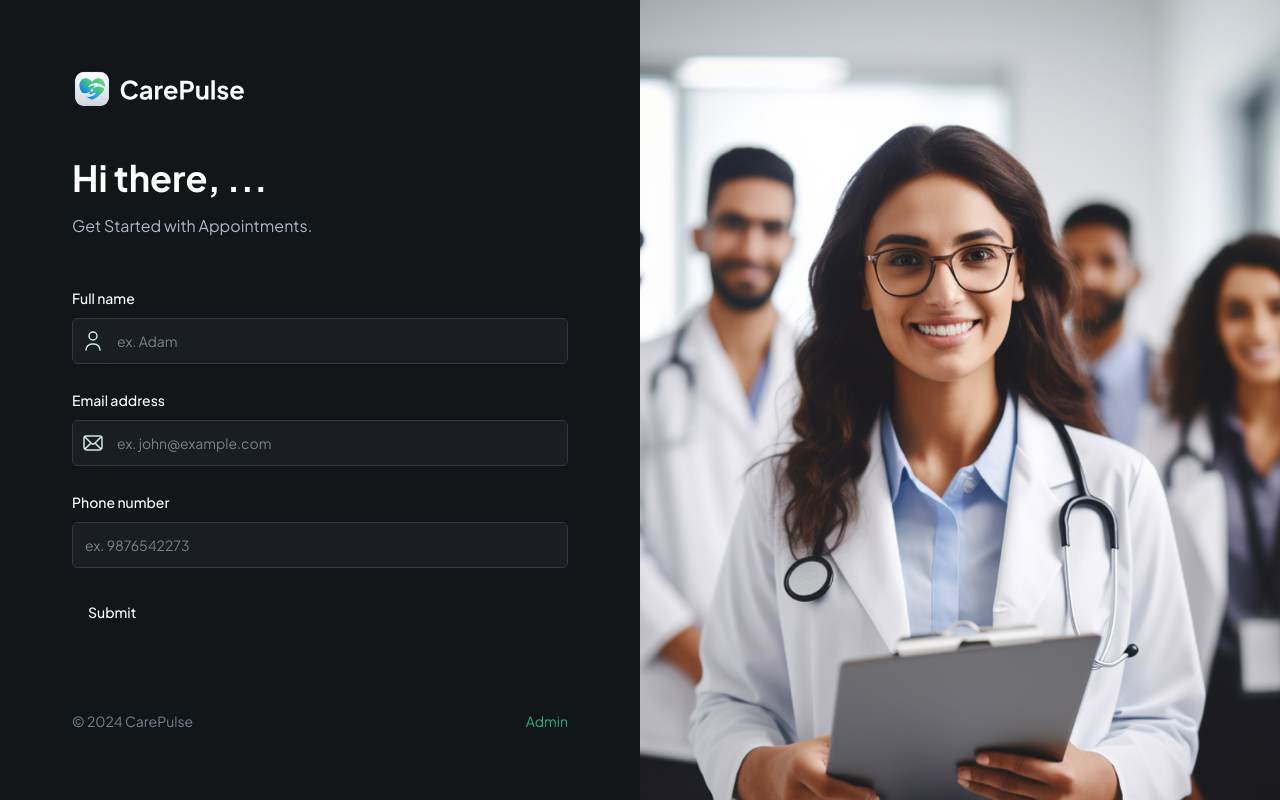
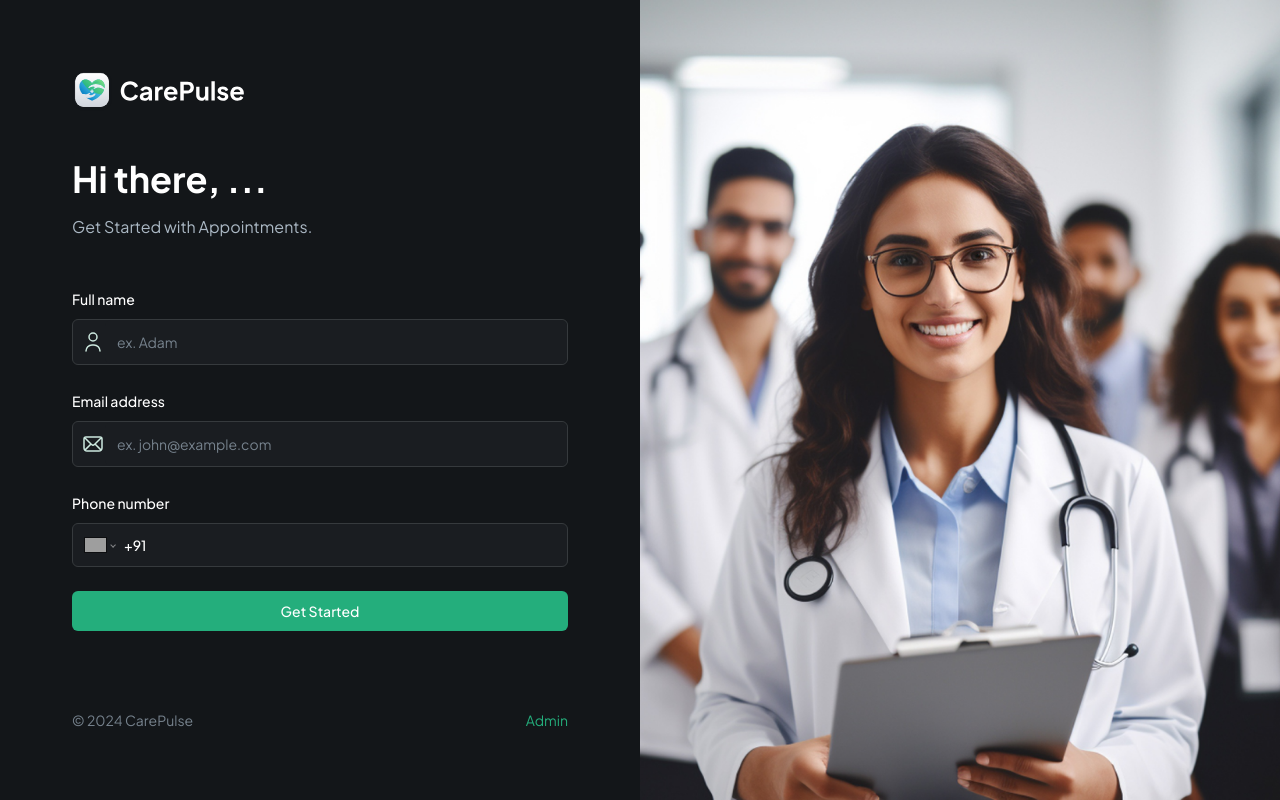
Before and after one commit to SanadKhan/healthcare, a Next.js app: page / in a window 1280 px wide. Built offline with nearby package versions, Linux system fonts and the light colour scheme; grey boxes are pictures that could not be loaded.

Commit message:
complete onlboarding validation 2107

```diff
--- /dev/null
+++ b/components/SubmitButton.tsx
@@ -0,0 +1,33 @@
+import React from 'react'
+import { Button } from './ui/button'
+import Image from 'next/image';
+
+type ButtonProps = {
+    isLoading: boolean;
+    className?: string;
+    children: React.ReactNode
+}
+
+const SubmitButton = ({ isLoading, className, children }: ButtonProps) => {
+  return (
+    <div>
+        <Button type="submit" disabled={isLoading} className={className ??
+        'shad-primary-btn w-full'}>
+            {isLoading ? (
+                <div className='flex items-center gap-4'>
+                    <Image
+                        src="/assets/icons/loader.svg"
+                        alt='loader'
+                        height={24}
+                        width={24}
+                        className='animate-spin'
+                    />
+                    Loading...
+                </div>
+            ): children}
+        </Button>
+    </div>
+  )
+}
+
+export default SubmitButton
--- a/components/forms/CustomFormField.tsx
+++ b/components/forms/CustomFormField.tsx
@@ -12,6 +12,9 @@ import { Input } from '../ui/input'
 import { Control } from 'react-hook-form'
 import { FormFieldType } from './PatientForm'
 import Image from 'next/image'
+import 'react-phone-number-input/style.css'
+import PhoneInput from 'react-phone-number-input'
+
 
 type CustomProps = {
     control: Control<any>;
@@ -29,12 +32,7 @@ type CustomProps = {
 }
 
 const RenderField = ({ field, props }: { field: any; props: CustomProps }) => {
-    const {
-        placeholder,
-        fieldType,
-        iconSrc,
-        iconAlt
-    } = props
+    const { placeholder, fieldType, iconSrc, iconAlt } = props
 
     switch (fieldType) {
         case FormFieldType.INPUT:
@@ -58,6 +56,18 @@ const RenderField = ({ field, props }: { field: any; props: CustomProps }) => {
                     </FormControl>
                 </div>
             )
+        case FormFieldType.PHONE_INPUT:
+            return (
+                <FormControl>
+                    <PhoneInput
+                        defaultCountry='IN'
+                        placeholder={placeholder}
+                        {...field}
+                        international
+                        className='input-phone'
+                    />
+                </FormControl>
+            )
         default:
             break;
     }
@@ -65,12 +75,7 @@ const RenderField = ({ field, props }: { field: any; props: CustomProps }) => {
 }
 
 const CustomFormField = (props: CustomProps) => {
-    const {
-        control,
-        name,
-        label,
-        fieldType
-    } = props
+    const { control, name, label, fieldType } = props
     return (
         <FormField
             control={control}
@@ -82,7 +87,7 @@ const CustomFormField = (props: CustomProps) => {
                     )}
                     <RenderField field={field} props={props} />
 
-                    <FormMessage className='shad-error'/>
+                    <FormMessage className='shad-error' />
                 </FormItem>
             )}
         />
--- a/components/forms/PatientForm.tsx
+++ b/components/forms/PatientForm.tsx
@@ -9,6 +9,9 @@ import Image from "next/image"
 import { Button } from "@/components/ui/button"
 import { Form } from "@/components/ui/form"
 import CustomFormField from "./CustomFormField"
+import SubmitButton from "../SubmitButton"
+import { useState } from "react"
+import { UserFormValidation } from "@/lib/validation"
 
 export enum FormFieldType {
   INPUT= 'input',
@@ -20,30 +23,19 @@ export enum FormFieldType {
   SKELETON= 'skeleton'
 }
 
-const formSchema = z.object({
-  fullname: z.string().min(2, {
-    message: "Username must be at least 2 characters.",
-  }),
-  email: z.string().email({ message: "Invalid Email " }),
-  phone: z.string().min(2, {
-    message: "Username must be at least 2 characters.",
-  }),
-})
+const PatientForm = () => {
+  const [isLoading, setIsLoading] = useState<boolean>(false)
 
-const PatientForm = () => {
-  const form = useForm<z.infer<typeof formSchema>>({
-    resolver: zodResolver(formSchema),
+  const form = useForm<z.infer<typeof UserFormValidation>>({
+    resolver: zodResolver(UserFormValidation),
     defaultValues: {
-      fullname: "",
+      name: "",
       email: "",
       phone: "",
     },
   })
 
-  // 2. Define a submit handler.
-  function onSubmit(values: z.infer<typeof formSchema>) {
-    // Do something with the form values.
-    // ✅ This will be type-safe and validated.
+  function onSubmit(values: z.infer<typeof UserFormValidation>) {
     console.log(values)
   }
 
@@ -57,11 +49,11 @@ const PatientForm = () => {
         <CustomFormField
           control={form.control}
           fieldType={FormFieldType.INPUT}
-          name="fullname"
+          name="name"
           label="Full name"
           placeholder="ex. Adam"
           iconSrc="/assets/icons/user.svg"
-          iconAlt="user-icon"
+          iconAlt="user"
         />
         <CustomFormField
           control={form.control}
@@ -70,18 +62,18 @@ const PatientForm = () => {
           label="Email address"
           placeholder="ex. john@example.com"
           iconSrc="/assets/icons/email.svg"
-          iconAlt="email-icon"
+          iconAlt="email"
         />
         <CustomFormField
           control={form.control}
-          fieldType={FormFieldType.INPUT}
+          fieldType={FormFieldType.PHONE_INPUT}
           name="phone"
           label="Phone number"
           placeholder="ex. 9876542273"
-          iconSrc=""
-          iconAlt=""
+          iconSrc="/assets/icons/phone.svg"
+          iconAlt="phone"
         />
-        <Button type="submit">Submit</Button>
+        <SubmitButton isLoading={isLoading}> Get Started </SubmitButton>
       </form>
     </Form>
   )
--- /dev/null
+++ b/lib/validation.ts
@@ -0,0 +1,11 @@
+import { z } from "zod";
+
+export const UserFormValidation = z.object({
+    name: z.string()
+        .min(2,"Username must be at least 2 characters.")
+        .max(50,"Username must be at most 50 characters."),
+    email: z.string()
+        .email({ message: "Invalid email address" }),
+    phone: z.string()
+        .refine((phone) => /^\+\d{10,15}$/.test(phone), "Invalid phone number") ,
+  })
--- a/package.json
+++ b/package.json
@@ -20,6 +20,7 @@
     "react": "^18",
     "react-dom": "^18",
     "react-hook-form": "^7.52.1",
+    "react-phone-number-input": "^3.4.1",
     "tailwind-merge": "^2.4.0",
     "tailwindcss-animate": "^1.0.7",
     "zod": "^3.23.8"
```
Also changed, not shown: public/assets/icons/phone.svg (added), 1 other file (tests, documents, lock files or other folders).
